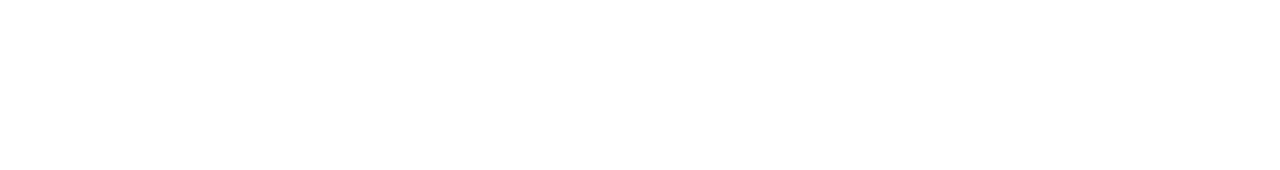
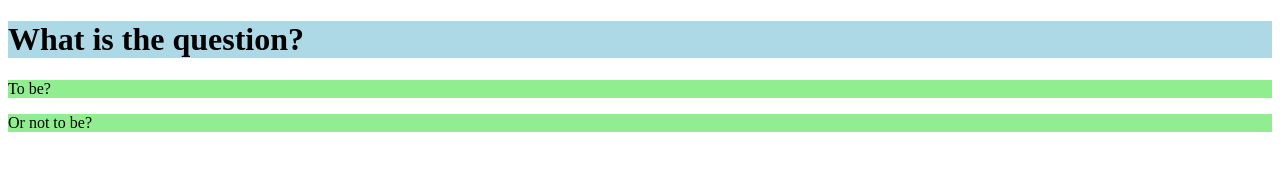
Before and after one commit to sebbydoh/CIS2B-Lecture-05, a plain HTML site: page index.html in a window 1280 px wide. Drawn offline with Linux system fonts and the light colour scheme.

Commit message:
Added content to h1 and p elements

```diff
--- a/index.html
+++ b/index.html
@@ -8,8 +8,8 @@
     <link rel="stylesheet" href="main.css">
 </head>
 <body>
-    <h1></h1>
-    <p></p>
-    <p></p>
+    <h1>What is the question?</h1>
+    <p>To be?</p>
+    <p>Or not to be?</p>
 </body>
 </html>
```
